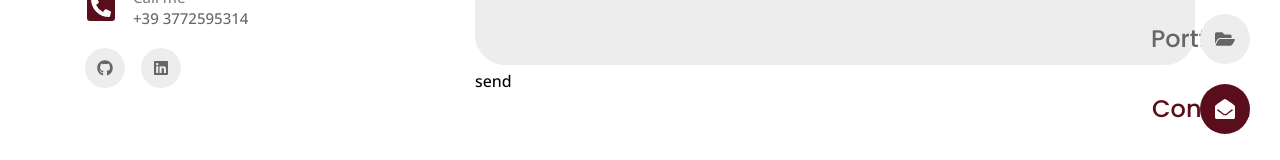
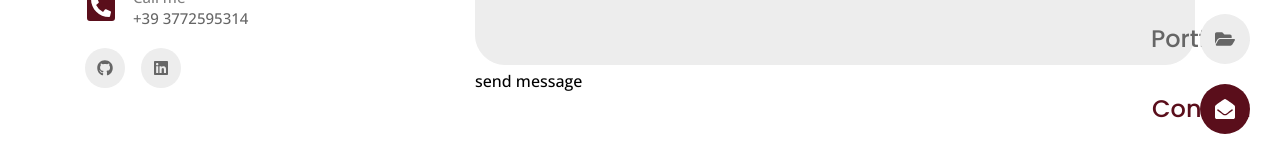
Before and after one commit to SuperBona/My-own-Portfolio-app, a React (Vite) app: page /contact in a window 1280 px wide. Shown: the part 396-556 px from the top of the page. Built offline with nearby package versions, Linux system fonts and the light colour scheme.

Commit message:
Update Contact.jsx

```diff
--- a/src/pages/contact/Contact.jsx
+++ b/src/pages/contact/Contact.jsx
@@ -121,7 +121,7 @@ const Contact = () => {
               name='message'
             ></textarea>
           </label>
-          <input type='submit' id='send' value='send' />
+          <input type='submit' id='send' value='send message' />
           {/* <button type='submit' id='send' value='send' className='button'>
             Send Message
             <span className='button__icon contact_button-icon'>
```
